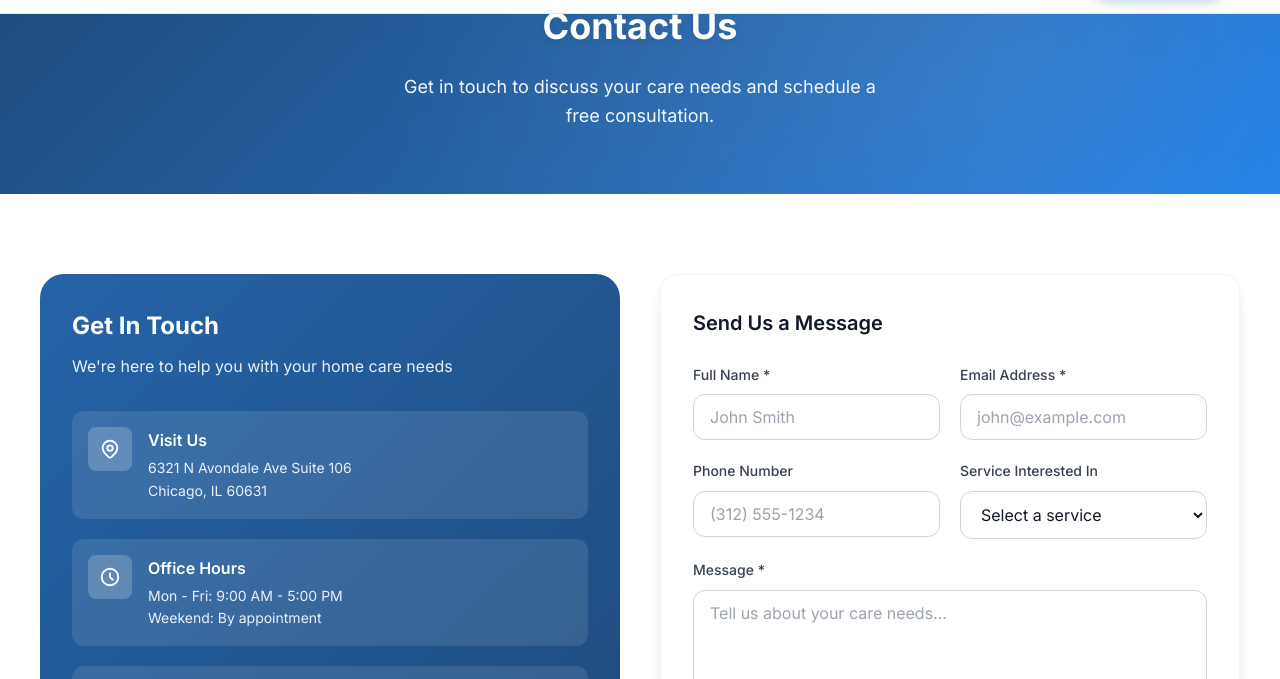
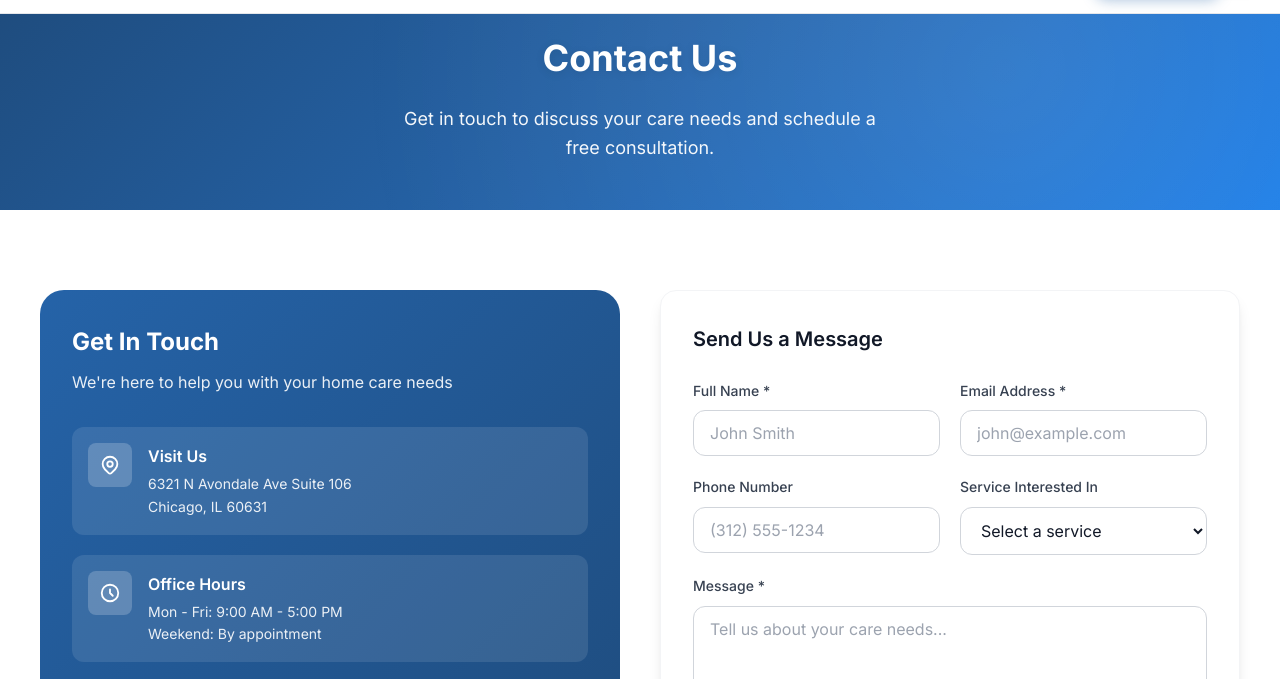
Before and after one commit to Sptailor/Comprehensive-Home-Care-Demo, a plain HTML site: page contact.html in a window 1280 px wide. Shown: the part 67-746 px from the top of the page. Drawn offline with Linux system fonts and the light colour scheme.

Commit message:
edit contact page spacing

```diff
--- a/contact.html
+++ b/contact.html
@@ -52,7 +52,7 @@
 
   <main>
     <!-- Page Header -->
-    <section class="page-header">
+    <section class="page-header" style="padding-top: var(--space-24); padding-bottom: var(--space-12);">
       <div class="container">
         <h1 class="page-header__title">Contact Us</h1>
         <p class="page-header__description">
```
